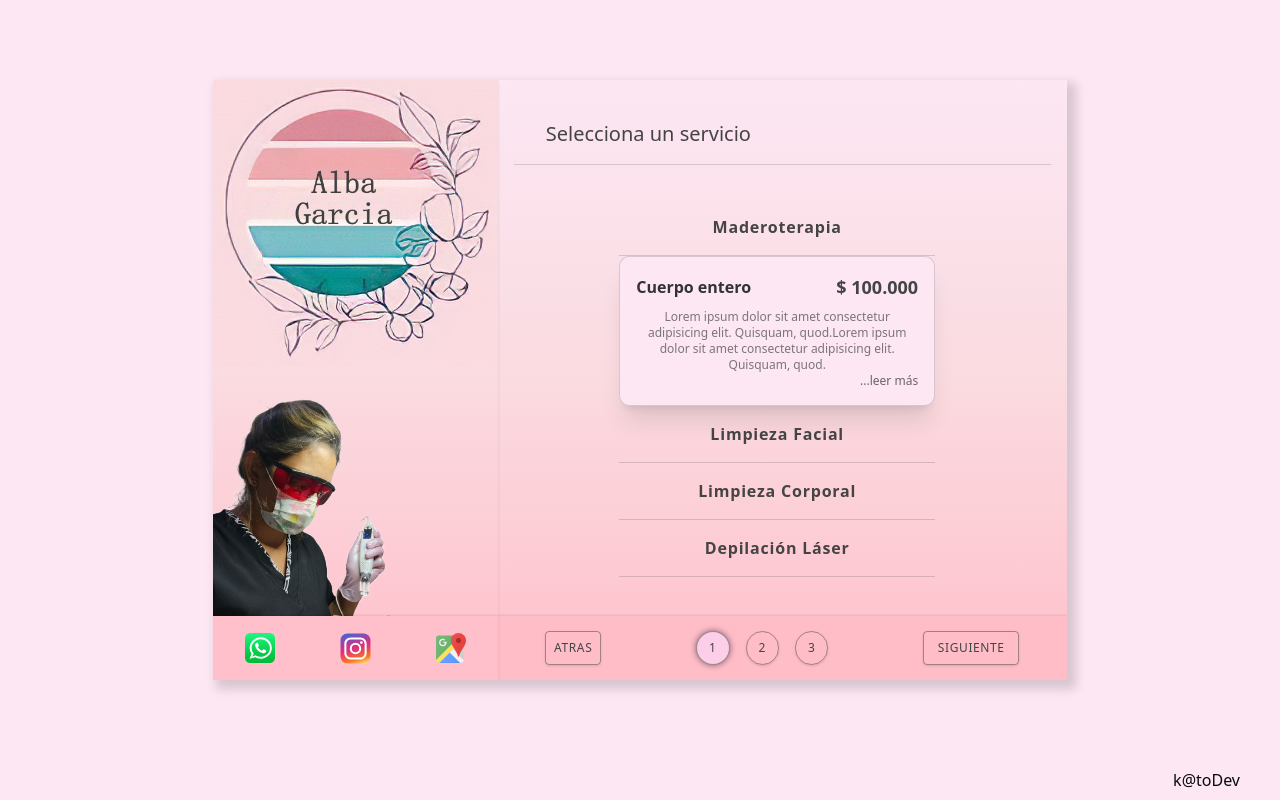
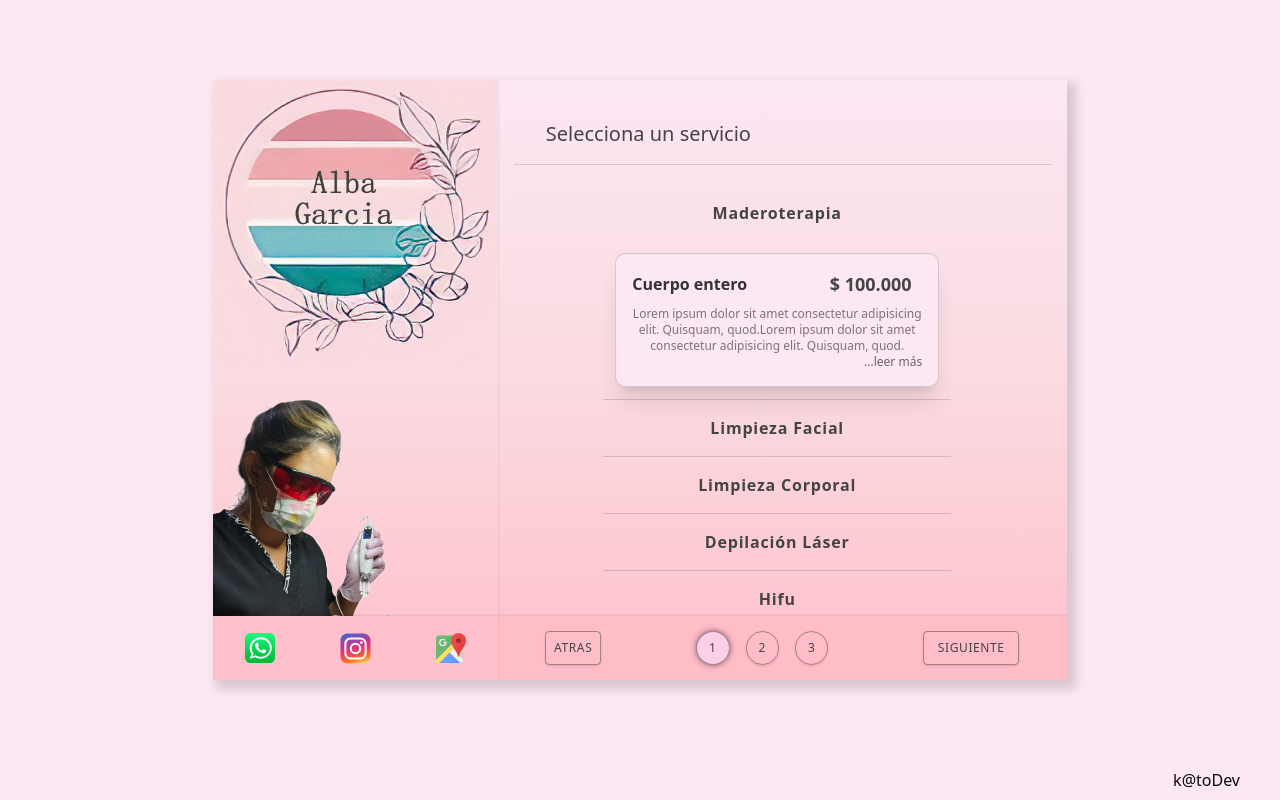
Before and after one commit to jonatanjmissora/nextjs-alba-turnosv2, a Next.js app: page / in a window 1280 px wide. Both pictures are taken after a click on the button "Maderoterapia". Built offline with nearby package versions, Linux system fonts and the light colour scheme.

Commit message:
arreglando el overflow de acordion que no andaba bien

```diff
--- a/src/app/_components/01-services/accordion.tsx
+++ b/src/app/_components/01-services/accordion.tsx
@@ -15,12 +15,12 @@ import {
 
 export default function ServicesAccordion() {
     return (
-        <div className="w-full flex justify-center items-center">
-            <div className="w-full">
+        <div className="w-full">
+            <div className="w-full flex-1 h-[445px] flex justify-center items-center services-card-container">
                 <Accordion
                     type="single"
                     collapsible
-                    className="w-full h-[400px] services-card-container p-4"
+                    className="w-full py-5 h-full"
                 >
                     {services.map((service) => (
                         <AccordionItemElement
@@ -39,9 +39,9 @@ const AccordionItemElement = ({ service }: { service: ServiceType }) => {
     return (
         <AccordionItem
             value={service.id}
-            className="w-full flex flex-col justify-center items-center"
+            className="w-full flex flex-col justify-center items-center border-b border-[#444]/20"
         >
-            <AccordionTrigger className="font-semibold tracking-wider py-4 text-[#444] border-b border-[#444]/20 w-full relative">
+            <AccordionTrigger className="font-semibold tracking-wider py-4 text-[#444]  w-full relative">
                 <span>{service.title}</span>
                 <IconCheck
                     stroke={3}
@@ -50,7 +50,7 @@ const AccordionItemElement = ({ service }: { service: ServiceType }) => {
                     className={`absolute top-1/2 transform -translate-y-1/2 right-2 ${selectedService && selectedService[0] === service.id ? "block" : "hidden"}`}
                 />
             </AccordionTrigger>
-            <AccordionContent className="flex flex-col gap-4 text-balance">
+            <AccordionContent className="flex flex-col gap-4 text-balance p-3">
                 {service.categories.map((category) => (
                     <ServiceCard key={category.id} category={category} />
                 ))}
@@ -82,7 +82,7 @@ const ServiceCard = ({ category }: { category: CategoryType }) => {
         >
             <div className="text-[#333] w-full flex justify-between items-center pb-2">
                 <span className="font-semibold">{category.subtitle}</span>
-                <span className="font-semibold text-lg text-[#444]">
+                <span className="font-semibold text-lg text-[#444] min-w-[10ch]">
                     $ {category.price}
                 </span>
             </div>
```
